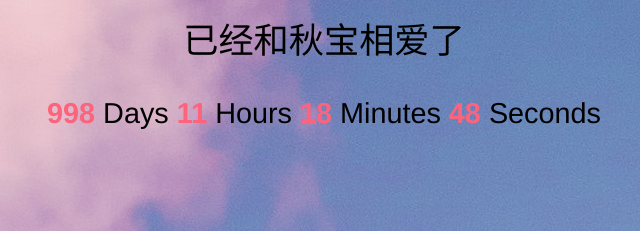
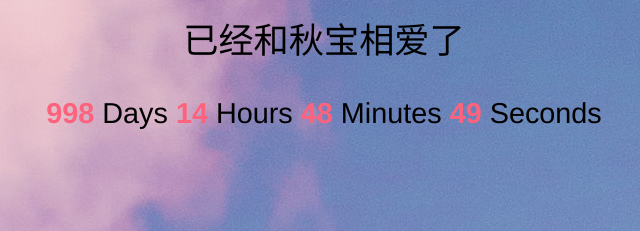
Before and after one commit to Teswhy/Teswhy.git.q, a plain HTML site: page index.html in a window 1280 px wide. Shown: the part 246-477 px from the top of the page, 316-956 px from the left. Drawn offline with Linux system fonts and the light colour scheme.

Commit message:
Update index.html

```diff
--- a/index.html
+++ b/index.html
@@ -53,7 +53,7 @@
     <script>
      function show_date_time() {
         window.setTimeout("show_date_time()", 1000);
-        BirthDay = new Date("2021/4/30 05:20:00");
+        BirthDay = new Date("2021/4/30 01:50:00");
         today = new Date();
         timeold = (today.getTime() - BirthDay.getTime());
         sectimeold = timeold / 1000
```
